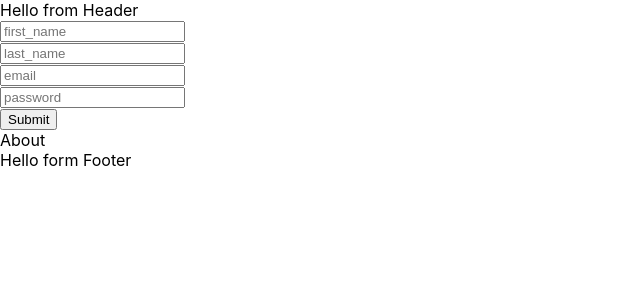
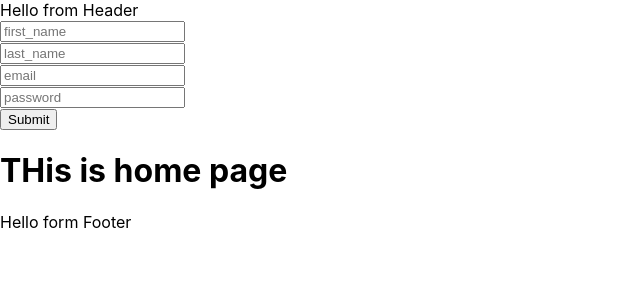
Before and after one commit to zicna/job-skill-hunt-frontend, a React (Create React App) app: page / in a window 1280 px wide. Before the commit this address led to /about. Shown: the top 300 px of the page, without its empty margins (0-640 px from the left). Built offline with nearby package versions, Linux system fonts and the light colour scheme.

Commit message:
pass callback into ternary operator

```diff
--- a/src/containers/RoutesContainer.js
+++ b/src/containers/RoutesContainer.js
@@ -15,7 +15,7 @@ const RoutesContainer = () => {
 return (
     <Switch>
         <Route exact path="/">
-            {loggedIn ? <Redirect to="/about" /> : <Home />}
+            {() => loggedIn() ? <Redirect to="/about" /> : <Home />}
         </Route>
         <Route exact path="/about" component={About} />
         <Route exact path="/about" component={(routerProps) => <AboutClass {...routerProps} />} />
```
